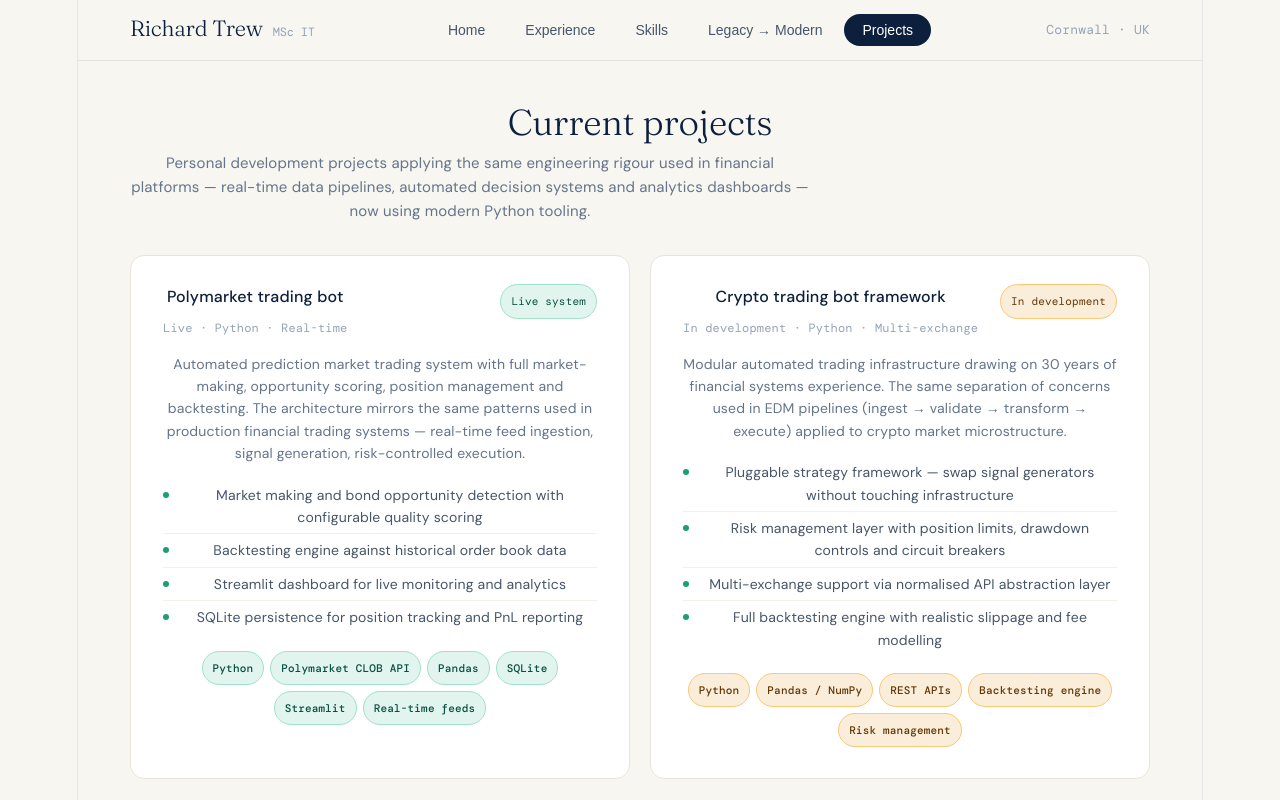
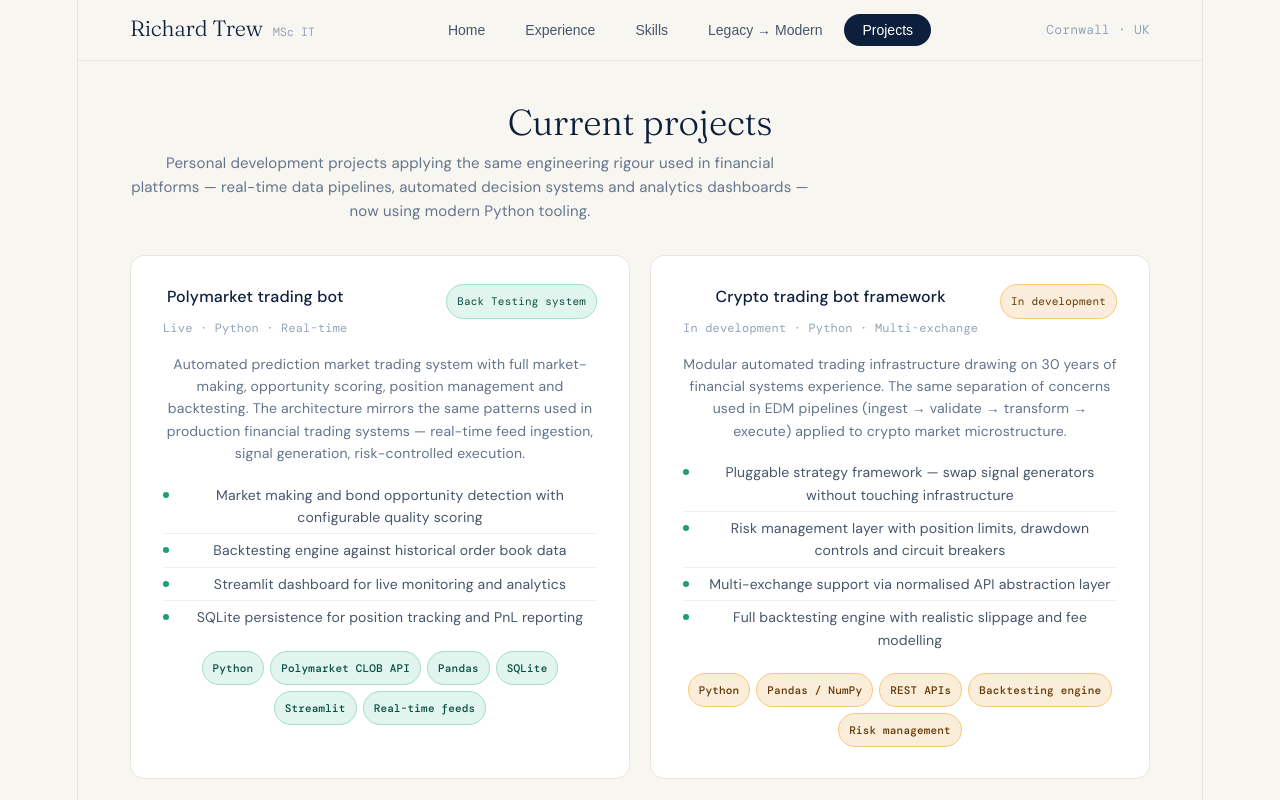
Before and after one commit to Rich-Tr/my-portfolio, a React (Vite) app: page / in a window 1280 px wide. Both pictures are taken after a click on the button "Projects". Shown: the top 800 px of the page. Built offline with nearby package versions, Linux system fonts and the light colour scheme.

Commit message:
Changed Polymarket from live to testing

```diff
--- a/src/App.jsx
+++ b/src/App.jsx
@@ -503,7 +503,7 @@ function Projects() {
               <div style={{ fontSize: 16, fontWeight: 500, color: COLORS.navy, marginBottom: 4 }}>Polymarket trading bot</div>
               <div style={{ fontSize: 12, color: "#94a3b8", fontFamily: "'DM Mono', monospace" }}>Live · Python · Real-time</div>
             </div>
-            <span style={{ background: "#E1F5EE", color: "#085041", border: "1px solid #9FE1CB", fontSize: 11, padding: "3px 10px", borderRadius: 999, fontFamily: "'DM Mono', monospace" }}>Live system</span>
+            <span style={{ background: "#E1F5EE", color: "#085041", border: "1px solid #9FE1CB", fontSize: 11, padding: "3px 10px", borderRadius: 999, fontFamily: "'DM Mono', monospace" }}>Back Testing system</span>
           </div>
           <p style={{ fontSize: 14, color: "#64748b", lineHeight: 1.6, marginBottom: 14 }}>
             Automated prediction market trading system with full market-making, opportunity scoring, position management and backtesting. The architecture mirrors the same patterns used in production financial trading systems — real-time feed ingestion, signal generation, risk-controlled execution.
```
Also changed, not shown: 1 other file (tests, documents, lock files or other folders).
